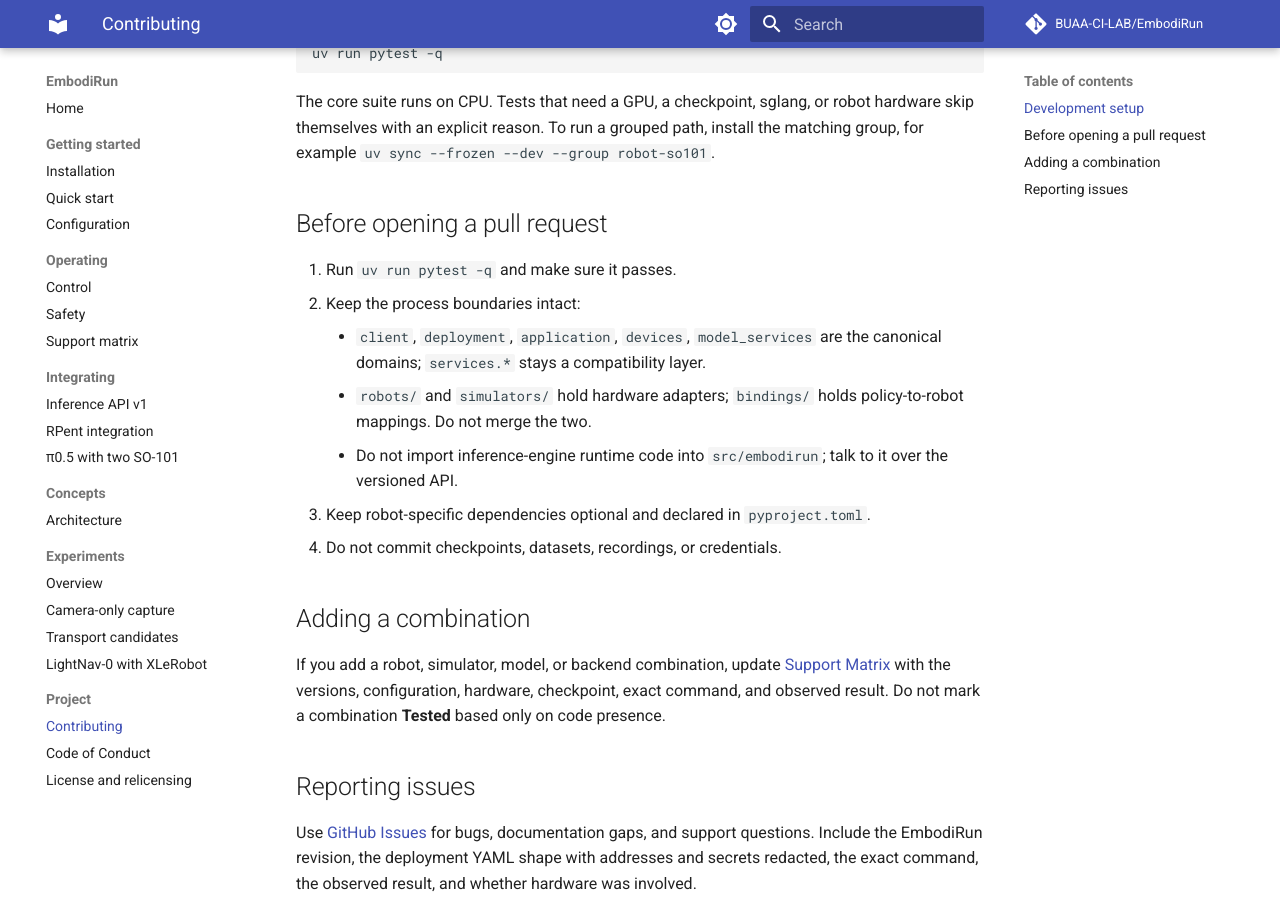
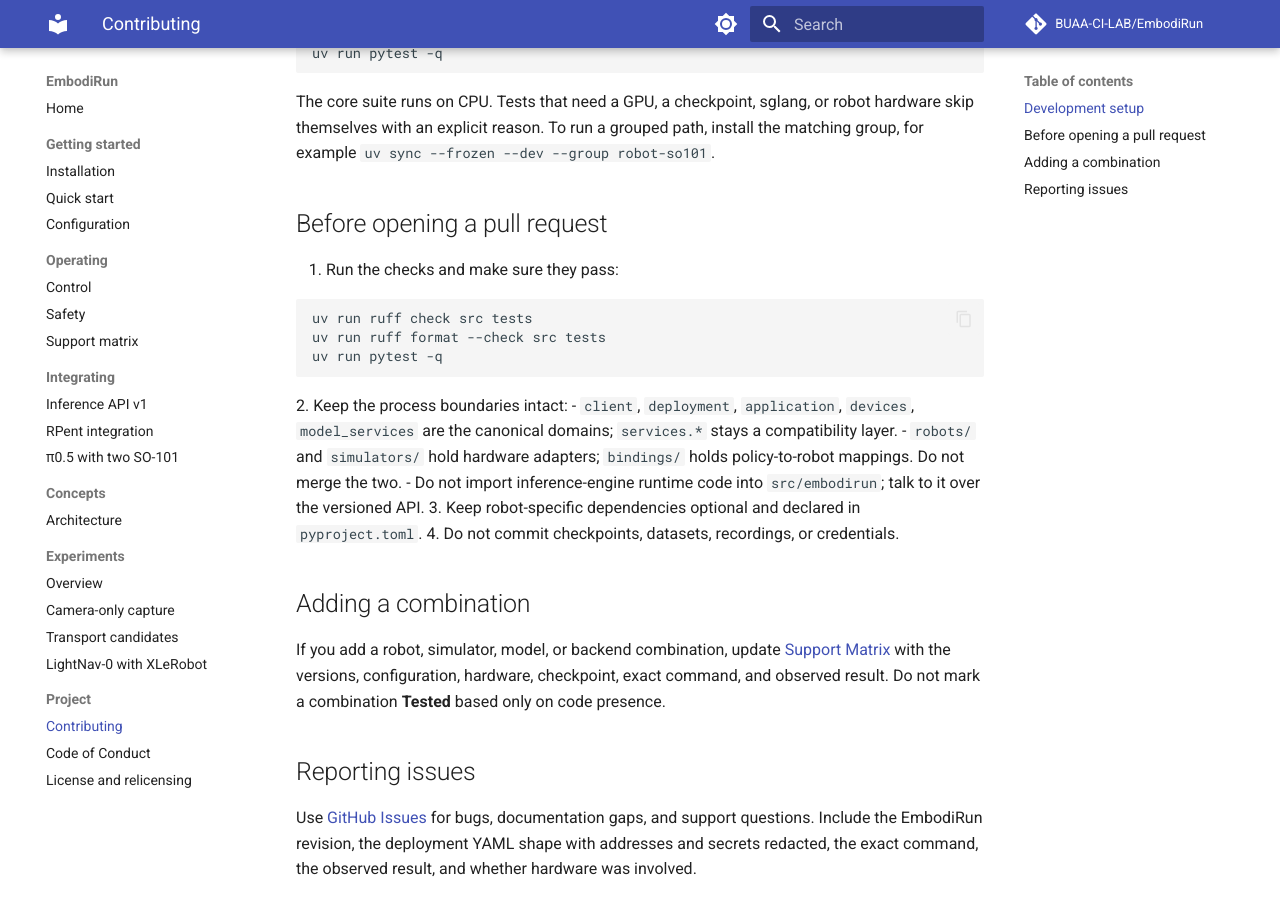
Before and after one commit to zmcChar/EmbodiRun, an MkDocs documentation site: the page built from docs/contributing.md, in a window 1280 px wide and 900 px high, scrolled down 537 px. Built offline with MkDocs 1.6.1 and Material for MkDocs 9.7.7, drawn with Linux system fonts in a browser that asks for light colours; comment, search, counter and statistics services are not loaded.

Commit message:
docs: add the lint checks to the contributor instructions
Ruff is now a CI gate, so the checks a pull request must pass include it. The
development-setup snippet and the pre-pull-request list in CONTRIBUTING.md and
in the documentation page did not mention it.

````diff
--- a/docs/contributing.md
+++ b/docs/contributing.md
@@ -29,7 +29,13 @@
 
 ## Before opening a pull request
 
-1. Run `uv run pytest -q` and make sure it passes.
+1. Run the checks and make sure they pass:
+
+   ```bash
+   uv run ruff check src tests
+   uv run ruff format --check src tests
+   uv run pytest -q
+   ```
 2. Keep the process boundaries intact:
     - `client`, `deployment`, `application`, `devices`, `model_services` are the
       canonical domains; `services.*` stays a compatibility layer.
````
Also changed, not shown: CONTRIBUTING.md (+6 -1 lines).
